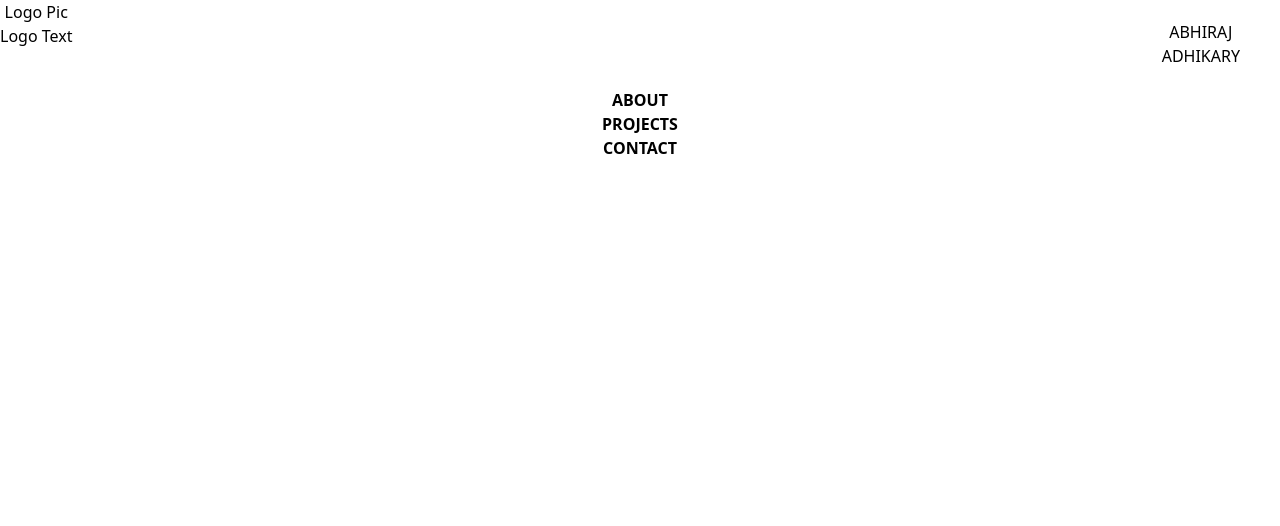
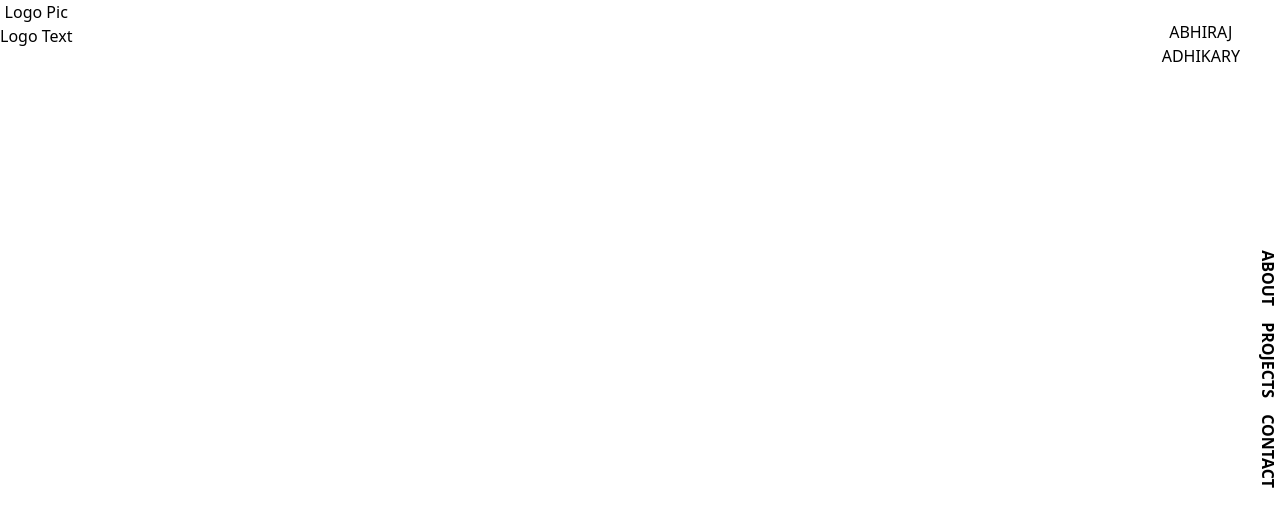
Before and after one commit to manienrico/portfolio, a React (Create React App) app: page / in a window 1280 px wide. Shown: the top 526 px of the page. Built offline with nearby package versions, Linux system fonts and the light colour scheme.

Commit message:
side nav aligned

```diff
--- a/src/body/sideNav/sidenav.jsx
+++ b/src/body/sideNav/sidenav.jsx
@@ -2,10 +2,12 @@ import React from 'react'
 
 export default function SideNav() {
   return (
-    <ul>
-        <li><a href="#" className="text-white-500 hover:text-orange-600 font-semibold" >ABOUT</a></li>
-        <li><a href="#" className="text-white-500 hover:text-orange-600 font-semibold" >PROJECTS</a></li>
-        <li><a href="#" className="text-white-500 hover:text-orange-600 font-semibold" >CONTACT</a></li>
+    <div className="relative h-screen flex items-center justify-end">
+    <ul className="absolute right-0 top-1/1 transform -translate-y-1/2 space-y-4 " >
+        <li className=" "><a href="#" className="block [writing-mode:vertical-lr] text-white-500 hover:text-orange-600 font-semibold" >ABOUT</a></li>
+        <li className=""><a href="#" className="block [writing-mode:vertical-lr] text-white-500 hover:text-orange-600 font-semibold " >PROJECTS</a></li>
+        <li className=""><a href="#" className="block [writing-mode:vertical-lr] text-white-500 hover:text-orange-600 font-semibold" >CONTACT</a></li>
     </ul>
+    </div>
   )
 }
```
